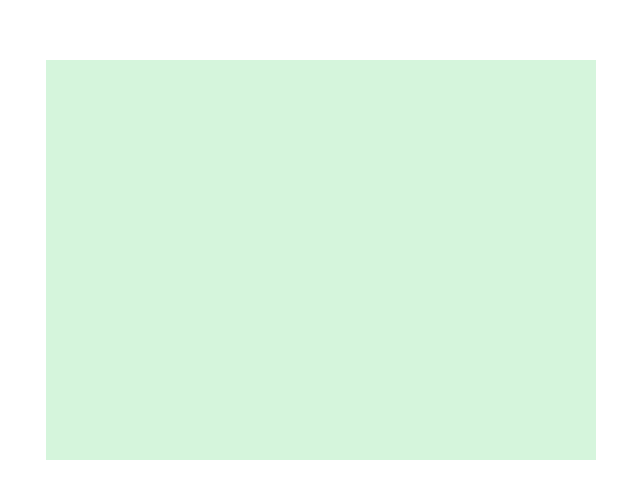
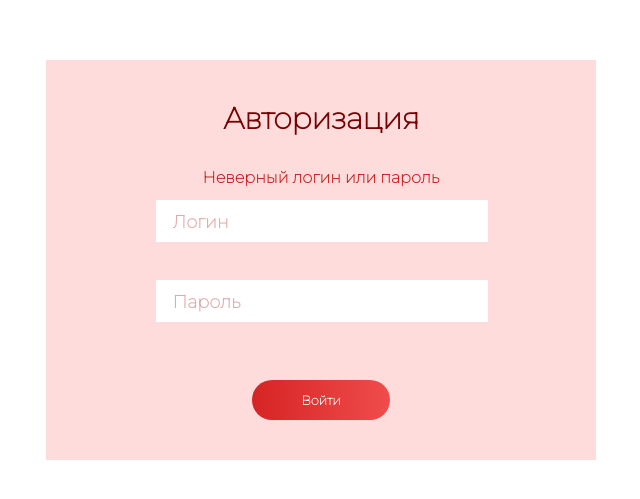
Before and after one commit to eitsaregorodtseva/medical_examinations, a Vue app in the folder medexam/: page /auth_error in a window 1280 px wide. Before the commit this address had no page. Shown: the part 115-614 px from the top of the page, without its empty margins (294-934 px from the left). Built offline with nearby package versions, Linux system fonts and the light colour scheme.

Commit message:
add auth error in app

```diff
--- a/medexam/src/layouts/AuthLayout.vue
+++ b/medexam/src/layouts/AuthLayout.vue
@@ -1,5 +1,3 @@
 <template>
-    <div id='app_u' class='app_normal'>
-        <router-view />
-    </div>
+    <router-view />
 </template>
--- a/medexam/src/router/index.js
+++ b/medexam/src/router/index.js
@@ -14,6 +14,14 @@ const routes = [
       layout: 'auth',
     },
     component: () => import('../views/AuthNormal.vue'),
+  },
+  {
+    path: '/auth_error',
+    name: 'AuthError',
+    meta: {
+      layout: 'auth',
+    },
+    component: () => import('../views/AuthError.vue'),
   }
 ]
 
--- /dev/null
+++ b/medexam/src/views/AuthError.vue
@@ -0,0 +1,11 @@
+<template>
+    <div id='app_u' class='app_error'>
+        <form @submit.prevent='auth'>
+            <div id='text_au' class='txt_error'>Авторизация</div>
+            <div id='mes_er' class='input_error'>Неверный логин или пароль</div>
+            <input id='log' class='input input_error' v-model='login' placeholder="Логин" />
+            <input id='pas' class='input input_error' type="password" v-model='password' placeholder="Пароль" />
+            <button id='btn' class='bttn_error' type='submit'>Войти</button>
+        </form>
+    </div>
+</template>
--- a/medexam/src/views/AuthNormal.vue
+++ b/medexam/src/views/AuthNormal.vue
@@ -1,8 +1,10 @@
 <template>
-    <form @submit.prevent='auth'>
+    <div id='app_u' class='app_normal'>
+        <form @submit.prevent='auth'>
             <div id='text_au' class='txt_normal'>Авторизация</div>
             <input id='log' class='input input_normal' v-model='login' placeholder="Логин" />
             <input id='pas' class='input input_normal' type="password" v-model='password' placeholder="Пароль" />
             <button id='btn' class='bttn_normal' type='submit'>Войти</button>
         </form>
+    </div>
 </template>
```
